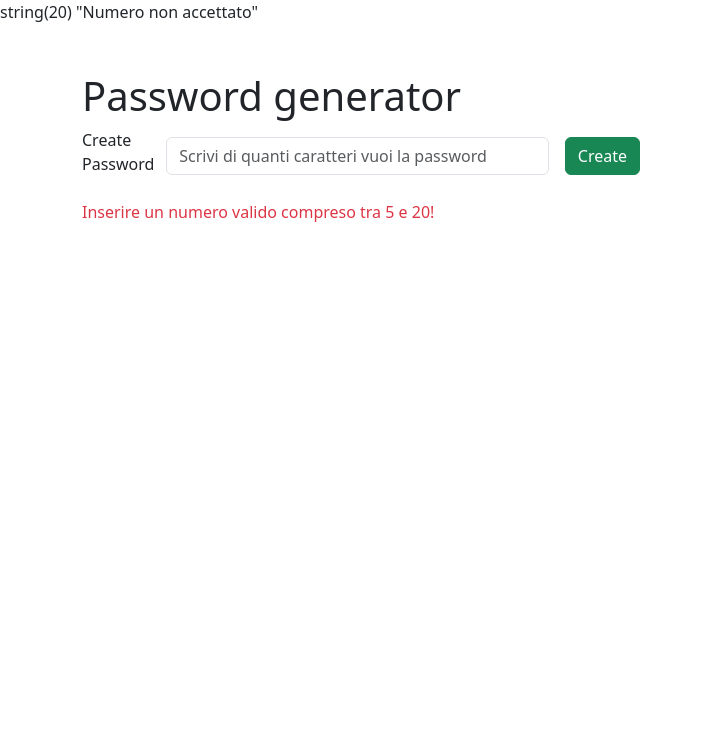
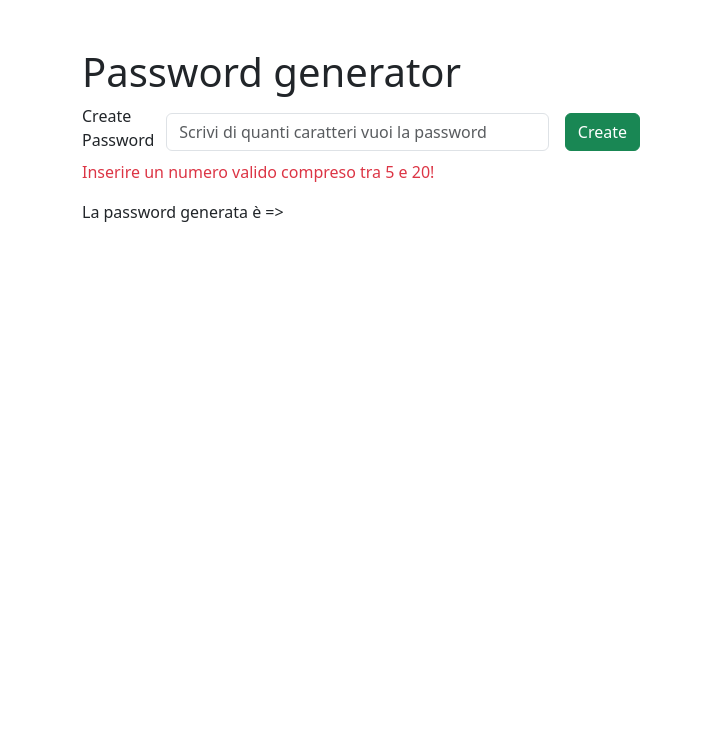
Before and after one commit to nvaccina/php-strong-password-generator, a PHP site: page /?inputNumberCaracter=1 in a window 1280 px wide. Shown: the top 751 px of the page, without its empty margins (0-702 px from the left). Run offline with PHP 8.4, Linux system fonts and the light colour scheme.

Commit message:
function generatePassword

```diff
--- a/index.php
+++ b/index.php
@@ -5,11 +5,29 @@
 $error_msg = '';
 
 if(isset($_GET['inputNumberCaracter']) && !empty($_GET['inputNumberCaracter']) && ($_GET['inputNumberCaracter'] >= 5) && ($_GET['inputNumberCaracter'] <= 20) && is_numeric($_GET['inputNumberCaracter'])){
-  var_dump("Numero accettato");
+  //var_dump("Numero accettato");
 }else{
-  var_dump("Numero non accettato");
+  //var_dump("Numero non accettato");
   $error_msg = "Inserire un numero valido compreso tra 5 e 20!";
 }
+
+$maxLengthPassword = $_GET['inputNumberCaracter'];
+
+function generatePassword($maxLengthPassword){
+  $caratteri = 'ABCDEFGHIJKLMNOPQRSTUVWXYZabcdefghijklmnopqrstuvwxyz0123456789!?~@#-_+<>[]{}';
+  $passwordArray = [];
+  $password='';
+  for ($i=0; $i < $maxLengthPassword - 1; $i++) {
+    $carattereEstratto = rand(0,strlen($caratteri) - 1);
+    $passwordArray[] = $caratteri[$carattereEstratto];
+    //var_dump($passwordArray);
+    //var_dump($caratteri[$carattereEstratto]);
+  };
+  $password = implode($passwordArray);
+  //var_dump($password);
+  return $password;
+};
+
 
 ?>
 
@@ -40,6 +58,10 @@ if(isset($_GET['inputNumberCaracter']) && !empty($_GET['inputNumberCaracter']) &
 
       <p class="text-danger" > <?php echo $error_msg ?> </p>
 
+
+      <p>La password generata è => <strong> <?php echo generatePassword($maxLengthPassword) ?> </strong></p>
+
+
     </div>
 
 
```
